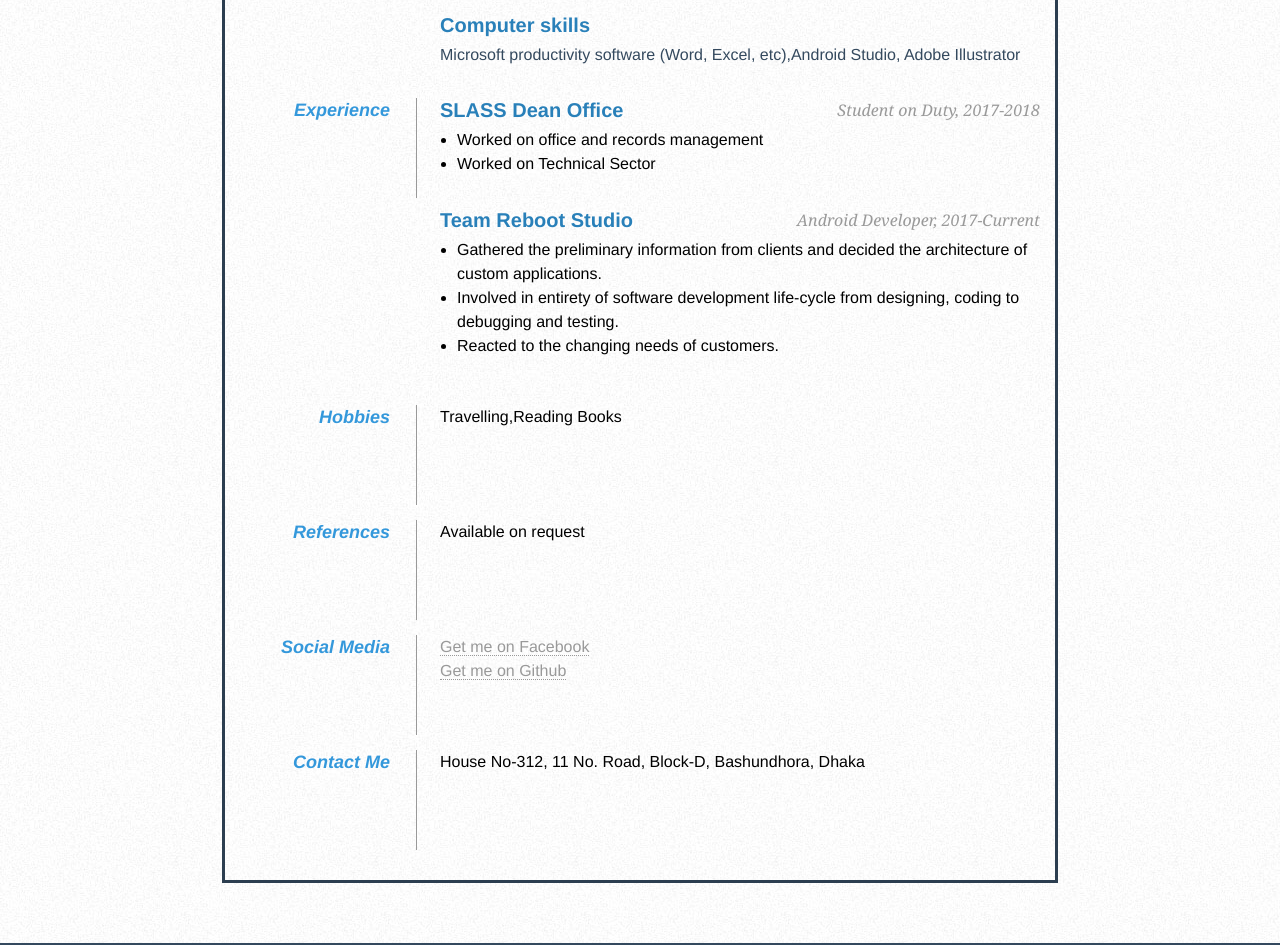
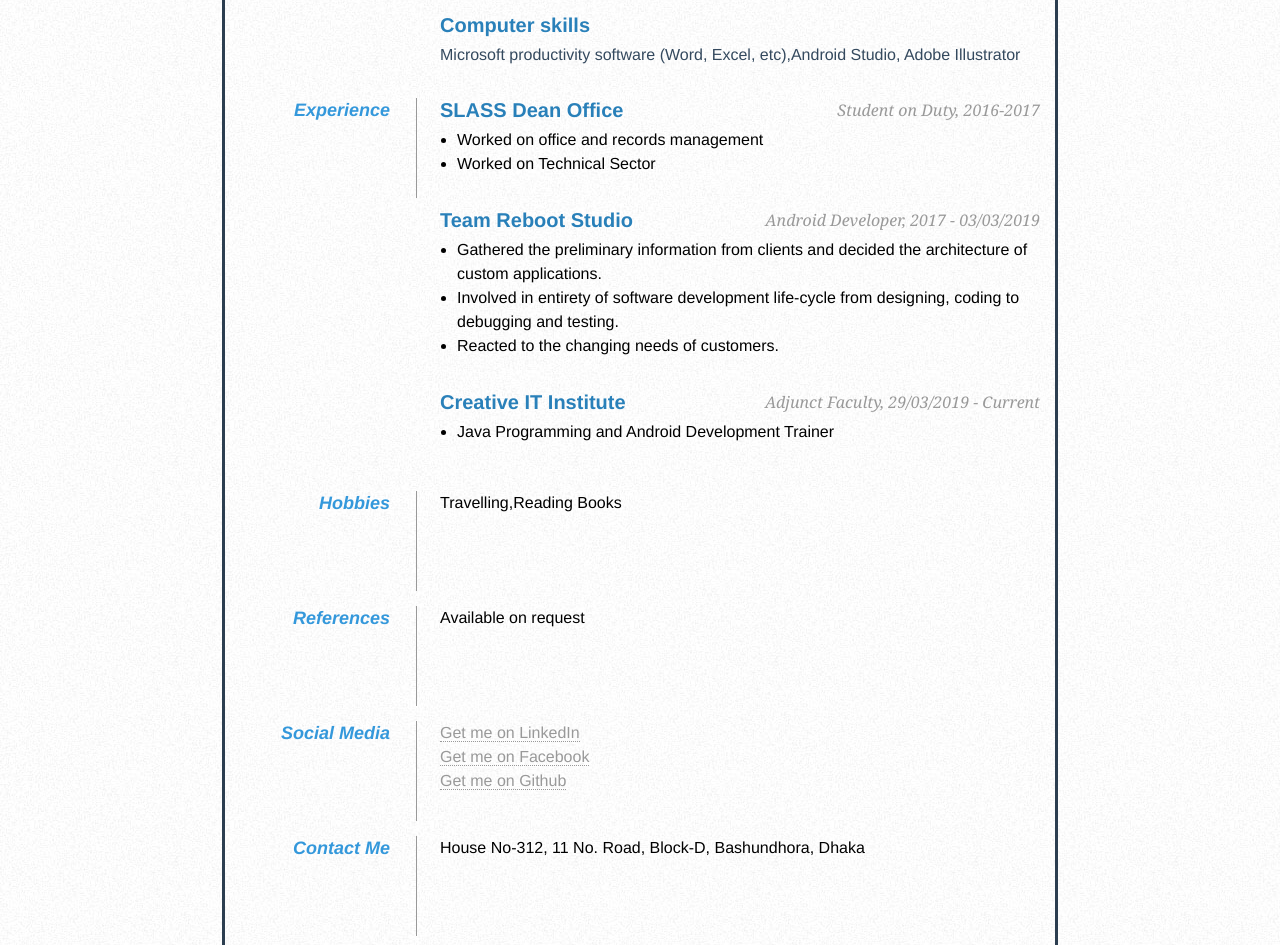
Before and after one commit to khOsman/CV, a plain HTML site: page index.html in a window 1280 px wide. Shown: the part 580-1525 px from the top of the page. Drawn offline with Linux system fonts and the light colour scheme.

Commit message:
Updating Index

```diff
--- a/index.html
+++ b/index.html
@@ -68,16 +68,20 @@
 
             <dt>Experience</dt>
             <dd>
-                <h2>SLASS Dean Office <span>Student on Duty, 2017-2018</span></h2>
+                <h2>SLASS Dean Office <span>Student on Duty, 2016-2017</span></h2>
                 <ul>
                     <li>Worked on office and records management</li>
                     <li>Worked on Technical Sector</li>
                 </ul>
-                <h2>Team Reboot Studio <span>Android Developer, 2017-Current</span></h2>
+                <h2>Team Reboot Studio <span>Android Developer, 2017 - 03/03/2019</span></h2>
                 <ul>
                     <li>Gathered the preliminary information from clients and decided the architecture of custom applications.</li>
                     <li>Involved in entirety of software development life-cycle from designing, coding to debugging and testing.</li>
                     <li>Reacted to the changing needs of customers.</li>
+                </ul>
+                 <h2>Creative IT Institute <span>Adjunct Faculty, 29/03/2019 - Current</span></h2>
+                <ul>
+                    <li>Java Programming and Android Development Trainer</li>
                 </ul>
             </dd>
 
@@ -94,6 +98,7 @@
             <dd class="clear"></dd>
 
             <dt>Social Media</dt>
+             <dd><a href="https://www.linkedin.com/in/md-osman-haruni-shin-32127818b/" target="_blank">Get me on LinkedIn</a></dd>
             <dd><a href="https://www.facebook.com/khan.osman01" target="_blank">Get me on Facebook</a></dd>
             <dd><a href="https://github.com/MeOsman" target="_blank">Get me on Github</a></dd>
 
```
